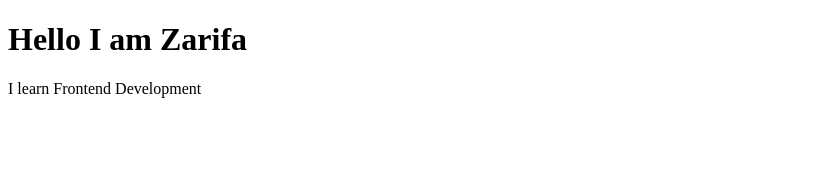
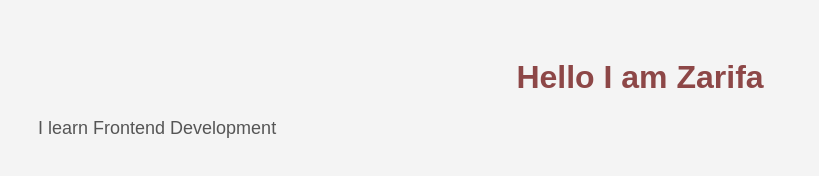
Before and after one commit to zarifatb-15/zarifawebsite, a plain HTML site: page index.html in a window 1280 px wide. Shown: the whole page, without its empty margins (0-819 px from the left). Drawn offline with Linux system fonts and the light colour scheme.

Commit message:
added css

```diff
--- a/index.html
+++ b/index.html
@@ -3,11 +3,11 @@
 <head>
     <meta charset="UTF-8">
     <meta name="viewport" content="width=device-width, initial-scale=1.0">
+   <link rel="icon" type="image/png" href="image/zarifa.png">
     <meta property ="og:image" content="https://zarifaweb.netlify.app/image/zarifa.png">
     <meta property="og:title" content="Zarifa.az">
-
     <title>Zarifa Website</title>
-    <link rel="stylesheet" href="zarifa.css">
+    <link rel="stylesheet" href="style.css">
 </head>
 <body>
     <h1>Hello I am Zarifa</h1>
--- a/style.css
+++ b/style.css
@@ -0,0 +1,13 @@
+body{
+    background-color: #f4f4f4;
+    font-family: Arial, sans-serif;
+    padding: 30px;
+}
+h1{
+    color: #8d4747;
+    text-align: center;
+}
+p{
+    color: #555;
+    font-size: 18px;
+}
```
